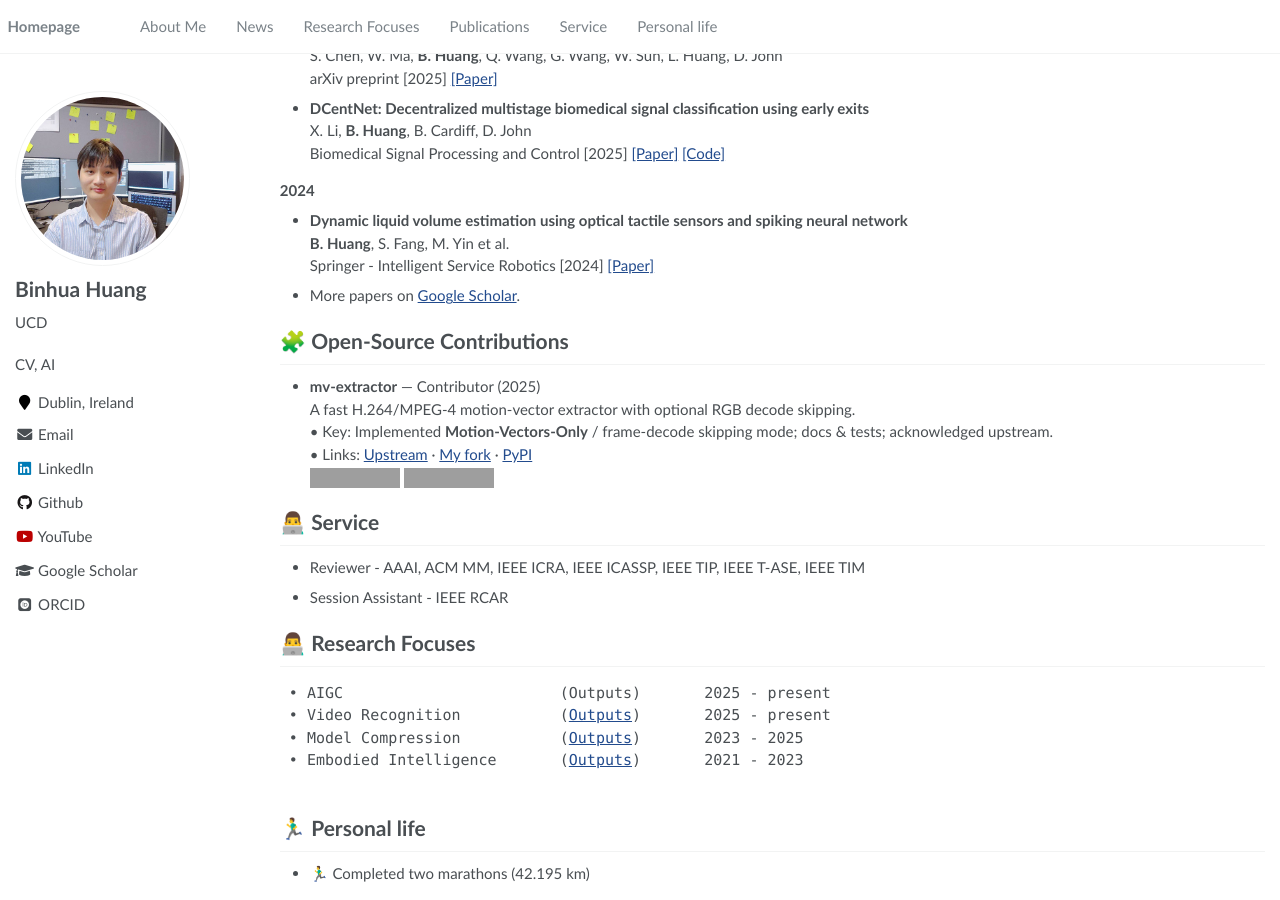
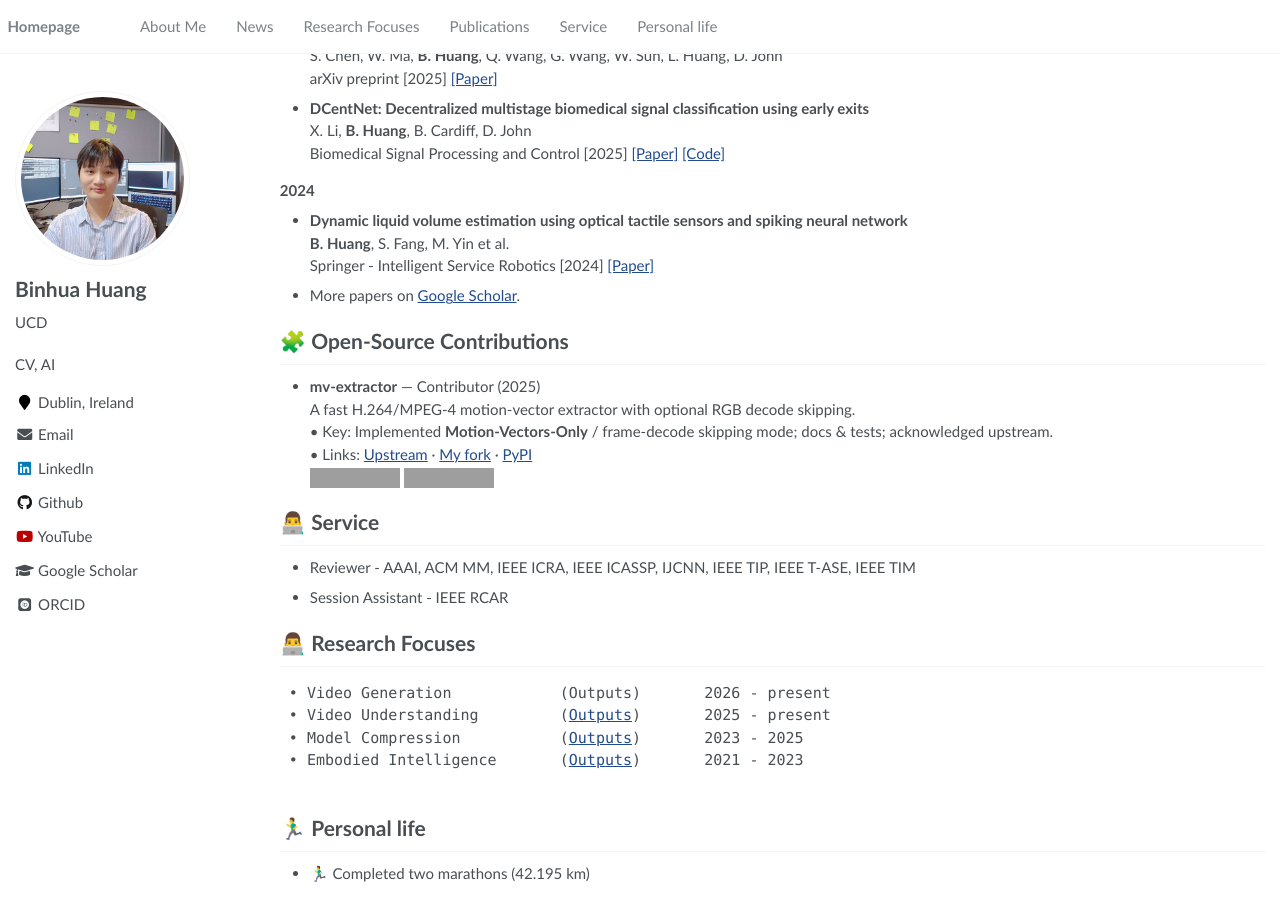
Before and after one commit to microa/microa.github.io, a Jekyll site: the page built from _pages/about.md, in a window 1280 px wide and 900 px high, scrolled down 1008 px. Built offline with Jekyll 4.4.1, drawn with Linux system fonts in a browser that asks for light colours; some web fonts are replaced; some of the changed text lies outside the part shown; grey boxes are pictures that could not be loaded.

Commit message:
Update about.md

```diff
--- a/_pages/about.md
+++ b/_pages/about.md
@@ -35,7 +35,7 @@
 
 
 # 🔥 News
-- *2025.12*: &nbsp;👨‍💻 Joined an AI startup as an AI Algorithm Developer (Research & Deploy AI-Agents for AIGC applications, Intern)
+- *2025.12*: &nbsp;👨‍💻 Joined an AI startup as an AI Algorithm Developer (Video Agents, Intern)
 - *2025.10*: &nbsp;🤝 Contributed **MV-Only** (high-speed mode) to **mv-extractor**. [[upstream]](https://github.com/LukasBommes/mv-extractor) [[my fork]](https://github.com/microa/hs-mv-extractor) [[PyPI]](https://pypi.org/project/motion-vector-extractor/)
 - *2025.09*: &nbsp;📝 Preprinted MoCLIP-Lite on arXiv: [paper](https://arxiv.org/abs/2509.17084) [[code]](https://github.com/microa/MoCLIP-Lite)
 - *2025.09*: &nbsp;📝 Preprinted MVP on arXiv: [paper](https://arxiv.org/abs/2509.18388) [[code]](https://github.com/microa/MVP)
@@ -92,15 +92,15 @@
 
 
 # 👨‍💻 Service
-- Reviewer - AAAI, ACM MM, IEEE ICRA, IEEE ICASSP, IEEE TIP, IEEE T-ASE, IEEE TIM
+- Reviewer - AAAI, ACM MM, IEEE ICRA, IEEE ICASSP, IJCNN, IEEE TIP, IEEE T-ASE, IEEE TIM
 - Session Assistant - IEEE RCAR
 
 
 
 # 👨‍💻 Research Focuses
 <pre>
- • AIGC                        (Outputs)       2025 - present
- • Video Recognition           (<a href="/video-recognition/">Outputs</a>)       2025 - present
+ • Video Generation            (Outputs)       2026 - present
+ • Video Understanding         (<a href="/video-recognition/">Outputs</a>)       2025 - present
  • Model Compression           (<a href="/model-compression/">Outputs</a>)       2023 - 2025
  • Embodied Intelligence       (<a href="/robotics/">Outputs</a>)       2021 - 2023
 
```
